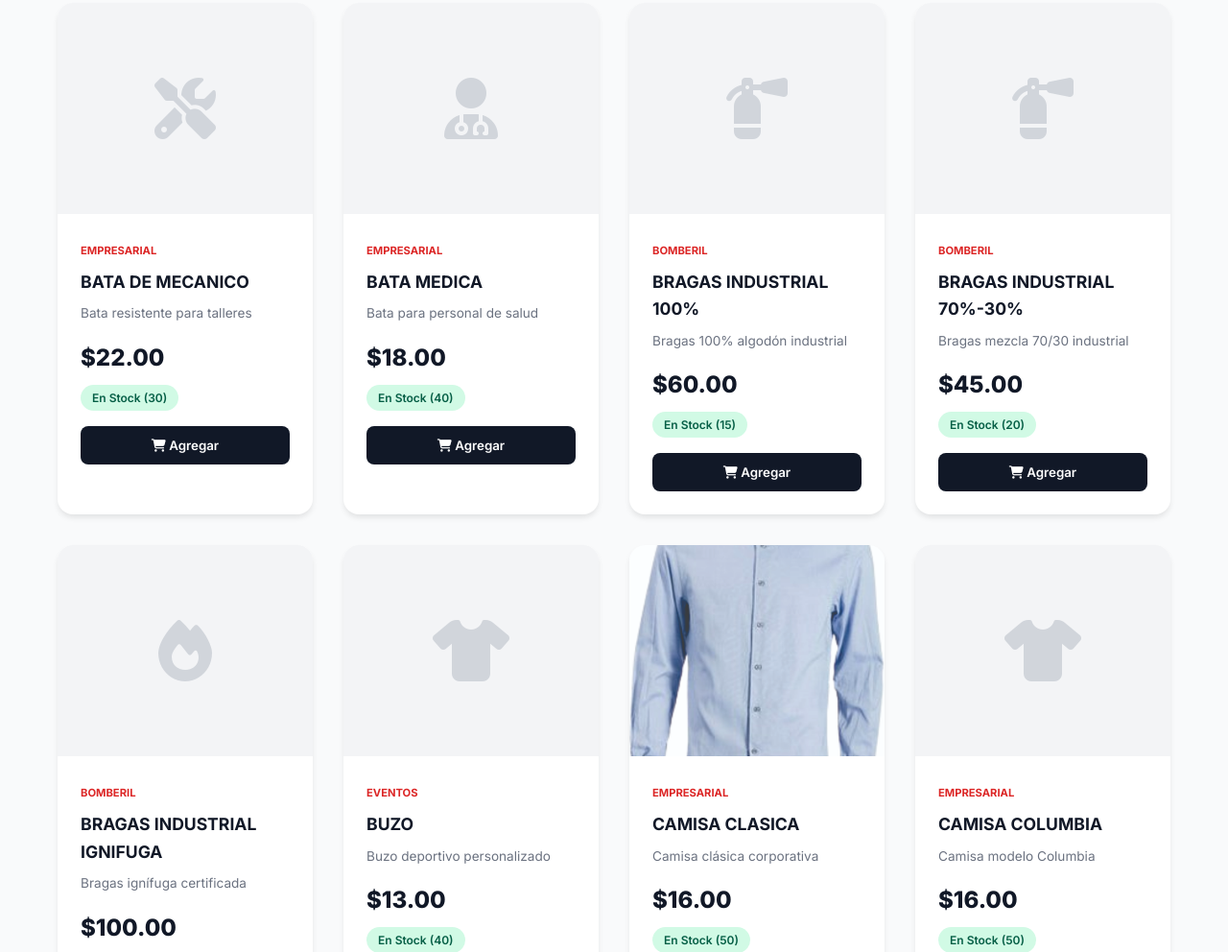
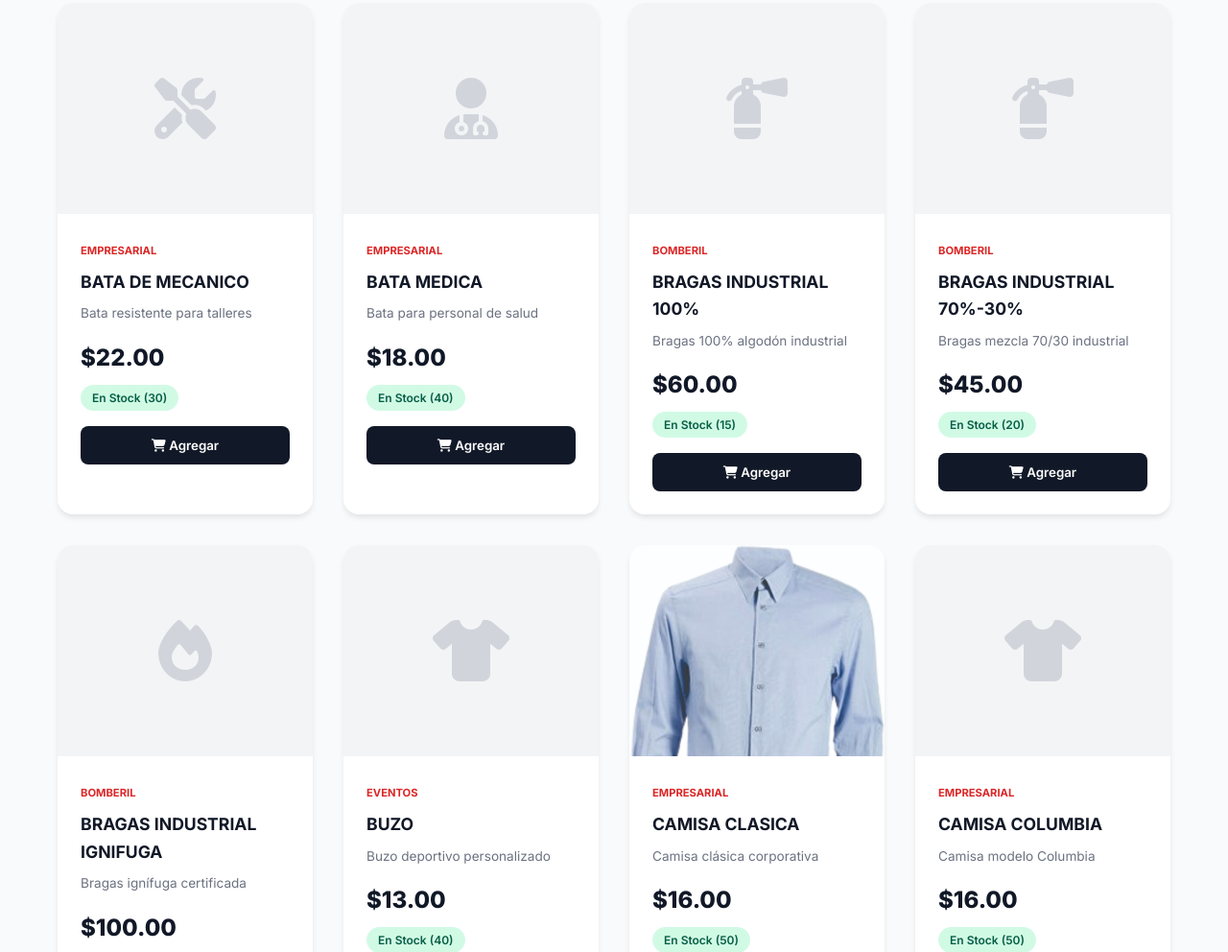
Before and after one commit to ronaldlsalazar-ship-it/tienda-cpunto50, a plain HTML site: page index.html in a window 1280 px wide. Shown: the part 1808-2800 px from the top of the page at 96% size. Drawn offline with Linux system fonts and the light colour scheme.

Commit message:
Enhance product card and image styling
Added styles for product image handling and card layout.

```diff
--- a/css/styles.css
+++ b/css/styles.css
@@ -162,3 +162,32 @@ section { padding:4rem 0; }
 
 /* Ícono de respaldo (cuando no hay imagen) */
 .product-image i { font-size: 4rem; }
+/* === BLINDAJE DE IMÁGENES DE PRODUCTOS === */
+.product-card {
+    overflow: hidden !important; /* Nada se puede salir de la tarjeta */
+}
+
+.product-image {
+    width: 100% !important;
+    height: 220px !important;       /* Altura fija del "marco" */
+    max-height: 220px !important;
+    overflow: hidden !important;    /* Corta lo que sobra */
+    display: flex !important;
+    align-items: center !important;
+    justify-content: center !important;
+    background: #f3f4f6 !important;
+}
+
+.product-image img {
+    width: 100% !important;
+    height: 100% !important;
+    object-fit: cover !important;   /* La clave: llena el marco sin estirar/deformar */
+    object-position: center top !important; /* Muestra la parte de arriba (ej: cuello de la camisa) */
+    display: block !important;
+}
+
+/* Ícono de respaldo si la imagen falla */
+.product-image i {
+    font-size: 4rem !important;
+    color: #d1d5db !important;
+}
```
